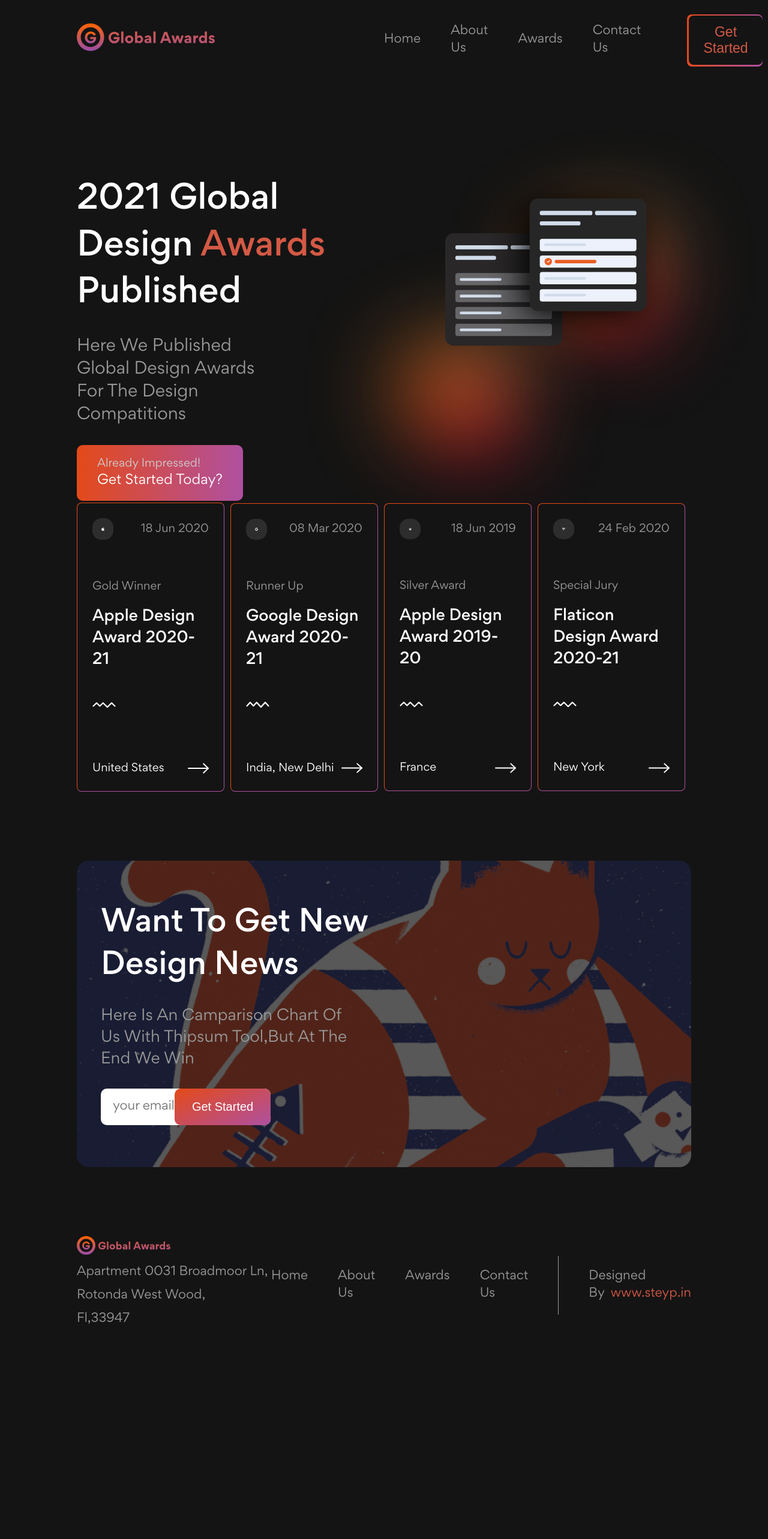
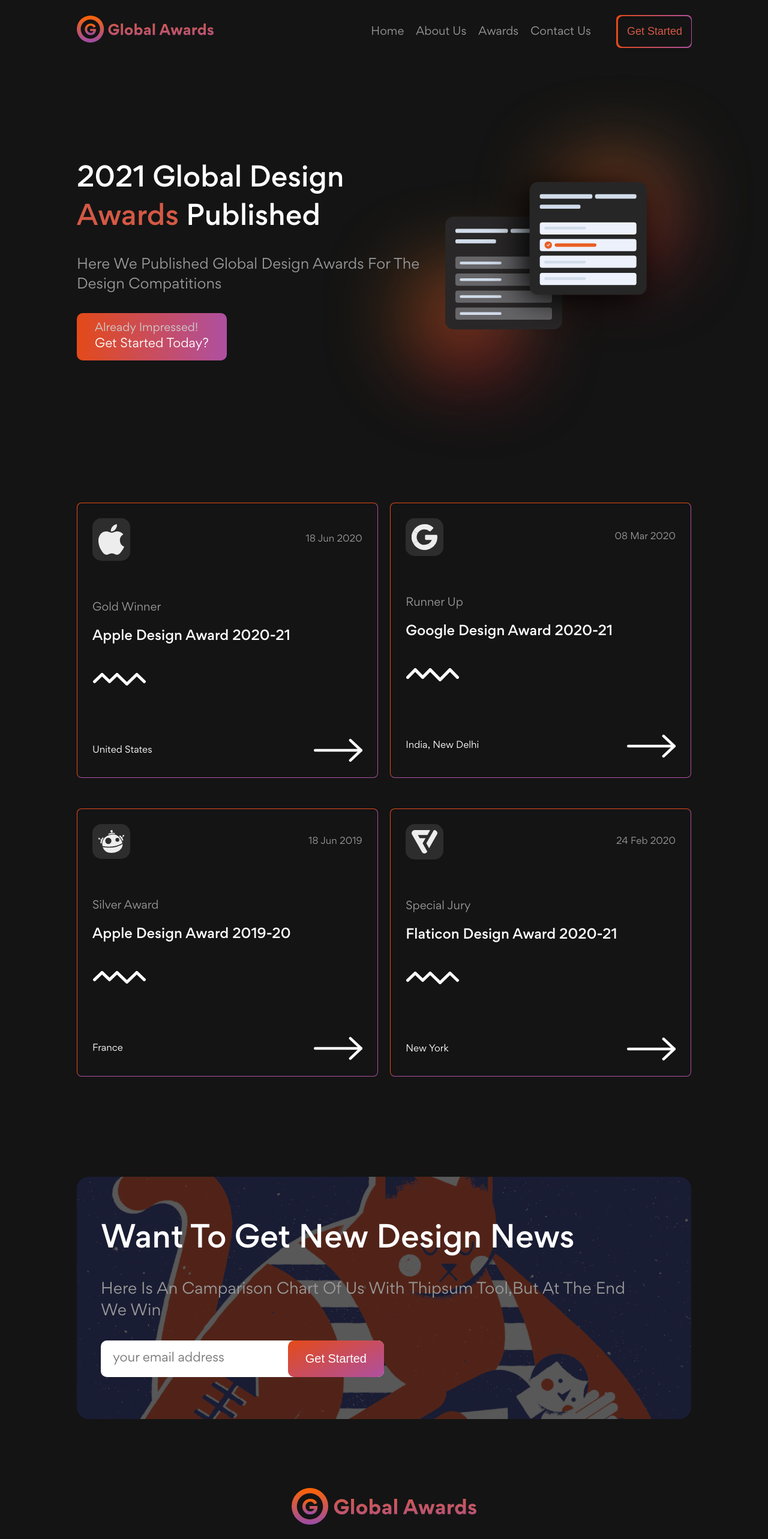
Before and after one commit to ajf1016/award-landing-page, a React (Create React App) app: page / in a window 1280 px wide. Shown: the top 2566 px of the page at 60% size. Before the commit the page ends 2263 px from the top, so only its background shows below. Built offline with nearby package versions, Linux system fonts and the light colour scheme.

Commit message:
responsive completed

```diff
--- a/public/index.html
+++ b/public/index.html
@@ -11,7 +11,7 @@
     />
     <link rel="apple-touch-icon" href="%PUBLIC_URL%/logo192.png" />
 
-    <link rel="manifest" href="%PUBLIC_URL%/manifest.json" />
+    <!-- <link rel="manifest" href="%PUBLIC_URL%/manifest.json" /> -->
 
     <title>React App</title>
   </head>
--- a/src/components/screens/Awards.js
+++ b/src/components/screens/Awards.js
@@ -19,7 +19,9 @@
 							</DateSpan>
 						</AwardTop>
 						<AwardMiddle>
-							<PriceSpan className="color-change">gold winner</PriceSpan>
+							<PriceSpan className="color-change">
+								gold winner
+							</PriceSpan>
 							<PriceHead>apple design award 2020-21</PriceHead>
 							<BorderImg src={line} alt="Image" />
 						</AwardMiddle>
@@ -31,10 +33,14 @@
 					<AwardItemCard>
 						<AwardTop>
 							<IconImg src={googleLogo} alt="Image" />
-							<DateSpan className="color-change">08 mar 2020</DateSpan>
+							<DateSpan className="color-change">
+								08 mar 2020
+							</DateSpan>
 						</AwardTop>
 						<AwardMiddle>
-							<PriceSpan className="color-change">runner up</PriceSpan>
+							<PriceSpan className="color-change">
+								runner up
+							</PriceSpan>
 							<PriceHead>google design award 2020-21</PriceHead>
 							<BorderImg src={line} alt="Image" />
 						</AwardMiddle>
@@ -46,10 +52,14 @@
 					<AwardItemCard>
 						<AwardTop>
 							<IconImg src={freepikLogo} alt="Image" />
-							<DateSpan className="color-change">18 jun 2019</DateSpan>
+							<DateSpan className="color-change">
+								18 jun 2019
+							</DateSpan>
 						</AwardTop>
 						<AwardMiddle>
-							<PriceSpan className="color-change">silver award</PriceSpan>
+							<PriceSpan className="color-change">
+								silver award
+							</PriceSpan>
 							<PriceHead>apple design award 2019-20</PriceHead>
 							<BorderImg src={line} alt="Image" />
 						</AwardMiddle>
@@ -61,10 +71,14 @@
 					<AwardItemCard>
 						<AwardTop>
 							<IconImg src={flaticonLogo} alt="Image" />
-							<DateSpan className="color-change">24 feb 2020</DateSpan>
+							<DateSpan className="color-change">
+								24 feb 2020
+							</DateSpan>
 						</AwardTop>
 						<AwardMiddle>
-							<PriceSpan className="color-change">special jury</PriceSpan>
+							<PriceSpan className="color-change">
+								special jury
+							</PriceSpan>
 							<PriceHead>flaticon design award 2020-21</PriceHead>
 							<BorderImg src={line} alt="Image" />
 						</AwardMiddle>
@@ -88,13 +102,16 @@
 	max-width: 1500px;
 	margin: 0 auto;
 	display: flex;
-	align-items: center;
+	align-items: stretch;
+    @media all and (max-width: 1280px) {
+		flex-wrap: wrap;
+	}
 `;
 const AwardItemCard = styled.div`
 	width: 24%;
 	padding: 25px;
 	display: flex;
-    background: #141414;
+	background: #141414;
 	flex-direction: column;
 	border: 1px solid #fff;
 	border-left-color: #e44a18;
@@ -124,6 +141,25 @@
 		/* padding: 50px 25px; */
 		transform: scaleY(1.1);
 	}
+	@media all and (max-width: 1440px) {
+		margin-right: 3%;
+	}
+    @media all and (max-width: 1280px) {
+		width: 49%;
+        margin-right: 2%;
+        margin-bottom: 5%;
+        &:nth-child(2n){
+            margin-right: 0;
+        }
+	}
+    @media all and (max-width: 640px) {
+		width: 100%;
+        margin-right: 0;
+        margin-bottom: 10%;
+	}
+    @media all and (max-width: 360px) {
+		margin-bottom: 15%;
+	}
 `;
 const AwardTop = styled.section`
 	display: flex;
@@ -137,10 +173,23 @@
 	background-color: #2d2d2d;
 	padding: 15px;
 	border-radius: 15px;
+	@media all and (max-width: 1440px) {
+		width: 24%;
+		padding: 10px;
+	}
+    @media all and (max-width: 1280px) {
+		width : 14%;
+	}
+    @media all and (max-width: 480px) {
+		width : 20%;
+	}
 `;
 const DateSpan = styled.span`
 	font-size: 18px;
 	color: ${({ hover }) => (hover ? "#fff" : "var(--gray-color)")};
+    @media all and (max-width: 1440px) {
+		font-size: 15px;
+	}
 `;
 const AwardMiddle = styled.section`
 	margin: 15px 0 30px;
@@ -154,6 +203,9 @@
 	color: #fff;
 	font-family: var(--big-font);
 	margin: 20px 0 45px;
+	@media all and (max-width: 1440px) {
+		font-size: 22px;
+	}
 `;
 const BorderImg = styled.img`
 	display: inline-block;
@@ -168,6 +220,9 @@
 const CountrySpan = styled.span`
 	font-size: 18px;
 	color: #fff;
+    @media all and (max-width: 1440px) {
+		font-size: 15px;
+	}
 `;
 const ArrowImg = styled.img`
 	display: inline-block;
--- a/src/components/screens/Contact.js
+++ b/src/components/screens/Contact.js
@@ -40,6 +40,15 @@
 	background-size: cover;
 	padding: 70px 40px;
 	border-radius: 20px;
+    @media all and (max-width : 980px){
+        background-position-x: -250px;
+    }
+    @media all and (max-width : 640px){
+        padding: 60px 25px;
+    }
+    @media all and (max-width : 360px){
+        padding: 50px 18px;
+    }
 `;
 const ContactContent = styled.div``;
 const ContactHead = styled.h2`
@@ -48,18 +57,67 @@
 	color: #fff;
 	font-family: var(--big-font);
 	width: 50%;
+    @media all and (max-width : 1280px){
+        width: 100%;
+    }
+    @media all and (max-width : 1050px){
+        font-size: 45px;
+    }
+    @media all and (max-width : 980px){
+        font-size: 40px;
+    }
+    @media all and (max-width : 768px){
+        font-size: 30px;
+    }
+    @media all and (max-width : 640px){
+        font-size: 23px;
+    }
 `;
 const ContactPara = styled.p`
 	font-size: 25px;
 	color: var(--gray-color);
 	width: 45%;
 	margin: 30px 0;
+    @media all and (max-width : 1280px){
+        width: 95%;
+    }
+    @media all and (max-width : 1050px){
+        font-size: 22px;
+        width: 90%;
+    }
+    @media all and (max-width : 980px){
+        font-size: 20px;
+    }
+    @media all and (max-width : 768px){
+        font-size: 18px;
+    }
+    @media all and (max-width : 640px){
+        font-size: 15px;
+    }
+    @media all and (max-width : 640px){
+        width: 100%;
+    }
 `;
 const ContactForm = styled.form`
 	display: flex;
 	width: 30%;
 	position: relative;
 	align-items: center;
+    @media all and (max-width : 1440px){
+        width: 50%;
+    }
+    @media all and (max-width : 1050px){
+        width: 60%;
+    }
+    @media all and (max-width : 980px){
+        width: 70%;
+    }
+    @media all and (max-width : 768px){
+        width: 90%;
+    }
+    @media all and (max-width : 640px){
+        width: 100%;
+    }
 `;
 const FormInput = styled.input`
 	background: #fff;
@@ -68,6 +126,27 @@
 	font-size: 20px;
 	border-radius: 10px;
 	width: 100%;
+    @media all and (max-width : 1050px){
+        font-size: 18px;
+    }
+    @media all and (max-width : 768px){
+        font-size: 16px;
+    }
+    @media all and (max-width : 640px){
+        padding: 12px;
+        border-radius: 8px;
+    }
+    @media all and (max-width : 640px){
+        width: 100%;
+    }
+    @media all and (max-width : 640px){
+        padding: 10px;
+        font-size: 14px;
+    }
+    @media all and (max-width : 360px){
+        font-size: 13px;
+    }
+
 `;
 const FormBtn = styled.button`
 	position: absolute;
@@ -86,6 +165,23 @@
 	padding: 19px 29px;
 	border-radius: 10px;
 	cursor: pointer;
+    @media all and (max-width : 1050px){
+        font-size: 18px;
+    }
+    @media all and (max-width : 768px){
+        font-size: 16px;
+    }
+    @media all and (max-width : 640px){
+        padding: 15px;
+        border-radius: 8px;
+    }
+    @media all and (max-width : 640px){
+        padding: 12px;
+        font-size: 14px;
+    }
+    @media all and (max-width : 360px){
+        padding: 12px 5px;
+    }
 `;
 
 export default Contact;
--- a/src/components/screens/Footer.js
+++ b/src/components/screens/Footer.js
@@ -48,37 +48,104 @@
 	width: 80%;
 	max-width: 1500px;
 	margin: 0 auto;
+    @media all and (max-width: 1280px) {
+		flex-direction: column;
+	}
 `;
 const FooterLeft = styled.div`
 	width: 38%;
 	display: flex;
 	flex-direction: column;
+    @media all and (max-width: 1280px) {
+		width: 100%;
+        text-align: center;
+	}
 `;
 const FooterImg = styled.img`
 	display: inline-block;
 	width: 40%;
 	margin-bottom: 15px;
+    @media all and (max-width: 1280px) {
+		width: 30%;
+        margin: 0 auto;
+        margin-bottom: 50px;
+	}
+    @media all and (max-width: 640px) {
+		width: 50%;
+	}
 `;
 const Span = styled.span`
 	font-size: 20px;
 	color: var(--gray-color);
 	margin-bottom: 10px;
+    @media all and (max-width: 1440px) {
+		font-size: 15px;
+
+	}
+    @media all and (max-width: 1280px) {
+		font-size: 20px;
+	}
+    @media all and (max-width: 768px) {
+		font-size: 16px;
+	}
 `;
 const FooterRight = styled.div`
 	width: 62%;
 	display: flex;
 	align-items: center;
 	justify-content: end;
+    @media all and (max-width: 1280px) {
+		width: 100%;
+        justify-content: center;
+        margin-top: 50px;
+	}
+    @media all and (max-width: 640px) {
+		flex-direction: column;
+	}
+    @media all and (max-width: 640px) {
+		text-align: center;
+	}
 `;
 const FooterUl = styled.ul`
 	display: flex;
 	justify-content: space-between;
 	border-right: 1px solid var(--gray-color);
 	padding: 20px 0;
+    @media all and (max-width: 640px) {
+		border-bottom: 1px solid var(--gray-color);
+        border-right: none;
+        margin-bottom: 20px;
+	}
+
 `;
 const FooterLi = styled.li`
 	font-size: 20px;
 	margin-right: 50px;
+	@media all and (max-width: 1440px) {
+		font-size: 15px;
+		margin-right: 20px;
+	}
+    @media all and (max-width: 1280px) {
+		font-size: 20px;
+        margin-right: 30px;
+	}
+    @media all and (max-width: 980px) {
+		font-size: 18px;
+        margin-right: 20px;
+	}
+    @media all and (max-width: 768px) {
+		font-size: 13px;
+        margin-right: 10px;
+	}
+    @media all and (max-width: 640px) {
+		font-size: 16px;
+	}
+    @media all and (max-width: 480px) {
+		font-size: 14px;
+	}
+    @media all and (max-width: 360px) {
+		font-size: 12px;
+	}
 `;
 const FooterLink = styled.a`
 	color: var(--gray-color);
@@ -87,11 +154,24 @@
 	font-size: 20px;
 	margin-left: 50px;
 	color: var(--gray-color);
+	@media all and (max-width: 1440px) {
+		font-size: 15px;
+		margin-left: 20px;
+	}
+    @media all and (max-width: 640px) {
+        margin-left: 0;
+	}
+    @media all and (max-width: 360px) {
+		font-size: 13px;
+	}
 `;
 const FooterSpan = styled.span`
 	color: var(--orange-color);
 	margin-left: 10px;
 	text-transform: lowercase;
+    @media all and (max-width: 640px) {
+		margin-left: 10px;
+	}
 `;
 
 export default Footer;
--- a/src/components/screens/Home.js
+++ b/src/components/screens/Home.js
@@ -39,6 +39,12 @@
 	padding: 2% 0 4%;
 	text-transform: capitalize;
 	height: 100vh;
+	@media all and (max-width: 1050px) {
+		height: 100%;
+	}
+	@media all and (max-width: 1050px) {
+		padding-bottom: 15%;
+	}
 `;
 const HomeWrapper = styled.section`
 	width: 80%;
@@ -46,15 +52,48 @@
 	max-width: 1500px;
 	display: flex;
 	padding-top: 150px;
+	@media all and (max-width: 1050px) {
+		flex-direction: column;
+	}
 `;
 const HomeLeft = styled.div`
 	width: 60%;
+	@media all and (max-width: 1050px) {
+		width: 100%;
+	}
+    @media all and (max-width: 768px) {
+		margin-bottom: 100px;
+	}
 `;
 const HomeHeading = styled.h1`
 	font-family: var(--big-font);
 	font-size: 55px;
 	color: #fff;
 	width: 70%;
+	@media all and (max-width: 1440px) {
+		width: 90%;
+	}
+	@media all and (max-width: 1440px) {
+		width: 100%;
+		font-size: 45px;
+	}
+	@media all and (max-width: 1050px) {
+		width: 90%;
+		font-size: 55px;
+	}
+	@media all and (max-width: 768px) {
+		width: 100%;
+		font-size: 50px;
+	}
+    @media all and (max-width: 640px) {
+		font-size: 35px;
+	}
+    @media all and (max-width: 480px) {
+		font-size: 29px;
+	}
+    @media all and (max-width: 360px) {
+		font-size: 25px;
+	}
 `;
 const HeadingSpan = styled.span`
 	color: var(--orange-color);
@@ -64,6 +103,22 @@
 	color: var(--gray-color);
 	width: 55%;
 	margin: 30px 0;
+	@media all and (max-width: 1440px) {
+		width: 95%;
+	}
+	@media all and (max-width: 1440px) {
+		width: 100%;
+		font-size: 23px;
+	}
+    @media all and (max-width: 640px) {
+		font-size: 20px;
+	}
+    @media all and (max-width: 480px) {
+		font-size: 18px;
+	}
+    @media all and (max-width: 360px) {
+		font-size: 16px;
+	}
 `;
 const HomeBtnBox = styled.div`
 	background: rgb(175, 80, 160);
@@ -76,23 +131,59 @@
 	display: inline-block;
 	border-radius: 10px;
 	padding: 18px 34px;
+	@media all and (max-width: 1440px) {
+		padding: 12px 30px;
+	}
+    @media all and (max-width: 640px) {
+		padding: 12px 22px;
+	}
+    @media all and (max-width: 480px) {
+		padding: 10px 18px;
+	}
 `;
 const BtnSpan = styled.span`
 	font-size: 18px;
 	color: #cccccc;
+    @media all and (max-width: 640px) {
+		font-size: 16px;
+	}
+    @media all and (max-width: 480px) {
+		font-size: 15px;
+	}
+    @media all and (max-width: 360px) {
+		font-size: 14px;
+	}
 `;
 const BtnHead = styled.h3`
 	font-size: 22px;
 	color: #fff;
+	@media all and (max-width: 1440px) {
+		font-size: 20px;
+	}
+    @media all and (max-width: 640px) {
+		font-size: 20px;
+	}
+    @media all and (max-width: 480px) {
+		font-size: 16px;
+	}
+    @media all and (max-width: 360px) {
+		font-size: 15px;
+	}
 `;
 const HomeRight = styled.div`
 	width: 40%;
 	position: relative;
+	@media all and (max-width: 1050px) {
+		width: 100%;
+	}
 `;
 const RightImg = styled.img`
 	display: inline-block;
 	width: 100%;
 	transform: translateY(-40px);
+	@media all and (max-width: 1050px) {
+		transform: translateX(10%);
+	}
 `;
 const BlurImgOne = styled.img`
 	position: absolute;
@@ -104,6 +195,17 @@
 	display: inline-block;
 	width: 45%;
 	z-index: -1;
+	@media all and (max-width: 1440px) {
+		top: 55%;
+		left: -11%;
+		width: 35%;
+	}
+	@media all and (max-width: 1050px) {
+		transform: translateX(10%);
+		top: 65%;
+		left: -8%;
+		width: 35%;
+	}
 `;
 const BlurImgTwo = styled.img`
 	position: absolute;
@@ -115,6 +217,16 @@
 	display: inline-block;
 	width: 45%;
 	z-index: -1;
+	@media all and (max-width: 1440px) {
+		bottom: 57%;
+		left: 50%;
+		width: 35%;
+	}
+	@media all and (max-width: 1050px) {
+		bottom: 50%;
+		left: 60%;
+		width: 40%;
+	}
 `;
 
 export default Home;
--- a/src/components/screens/Navbar.js
+++ b/src/components/screens/Navbar.js
@@ -29,9 +29,7 @@
 								<NavInnerLink>contact us</NavInnerLink>
 							</NavLinkItem>
 						</NavLinks>
-						<NavBtnContainer>
 						<NavBtn>get started</NavBtn>
-						</NavBtnContainer>
 					</NavbarRight>
 				</NavbarWrapper>
 			</NavbarContainer>
@@ -42,6 +40,12 @@
 const NavbarContainer = styled.header`
 	padding: 0 0 3%;
 	text-transform: capitalize;
+    @media all and (max-width : 1050px){
+        padding-top: 2%;
+    }
+    @media all and (max-width : 640px){
+        padding-top: 6%;
+    }
 `;
 const NavbarWrapper = styled.section`
 	width: 80%;
@@ -52,10 +56,22 @@
 	align-items: center;
 `;
 const NavbarLeft = styled.div`
+	width: 35%;
+    @media all and (max-width : 980px){
        width: 50%;
+    }
 `;
 const NavLogo = styled.h1`
 	width: 45%;
+	@media all and (max-width: 1440px) {
+		width: 70%;
+	}
+    @media all and (max-width : 980px){
+       width: 80%;
+    }
+    @media all and (max-width : 768px){
+       width: 100%;
+    }
 `;
 const NavLogoLink = styled.a`
 	display: inline-block;
@@ -68,6 +84,13 @@
 const NavbarRight = styled.div`
 	display: flex;
 	width: 50%;
+	@media all and (max-width: 1440px) {
+		width: 75%;
+		justify-content: end;
+	}
+    @media all and (max-width : 980px){
+        display: none;
+    }
 `;
 const NavLinks = styled.ul`
 	display: flex;
@@ -76,14 +99,26 @@
 const NavInnerLink = styled.a`
 	color: var(--gray-color);
 	cursor: pointer;
-    &:hover{
+	&:hover {
 		color: #fff;
-        transition: .2s ease-in-out;
+		transition: 0.2s ease-in-out;
 	}
 `;
 const NavLinkItem = styled.li`
 	font-size: 20px;
 	margin-right: 50px;
+
+	@media all and (max-width: 1440px) {
+		margin-right: 30px;
+	}
+	@media all and (max-width: 1280px) {
+		font-size: 18px;
+		margin-right: 20px;
+	}
+    @media all and (max-width: 1050px) {
+		font-size: 16px;
+		margin-right: 15px;
+	}
 `;
 const NavBtn = styled.button`
 	padding: 14px 24px;
@@ -112,7 +147,15 @@
 		z-index: -1;
 		border-radius: 8px;
 	}
+    @media all and (max-width: 1280px) {
+		font-size: 18px;
+		margin-left: 25px;
+        padding: 15px;
+	}
+    @media all and (max-width: 1050px) {
+		margin-left: 10px;
+        padding: 13px 15px;
+	}
 `;
-const NavBtnContainer = styled.div``;
 
 export default Navbar;
```
Also changed, not shown: src/components/screens/Sidebar.js (added, +44 -0 lines). Lines whose indentation alone changed are shown as unchanged.
